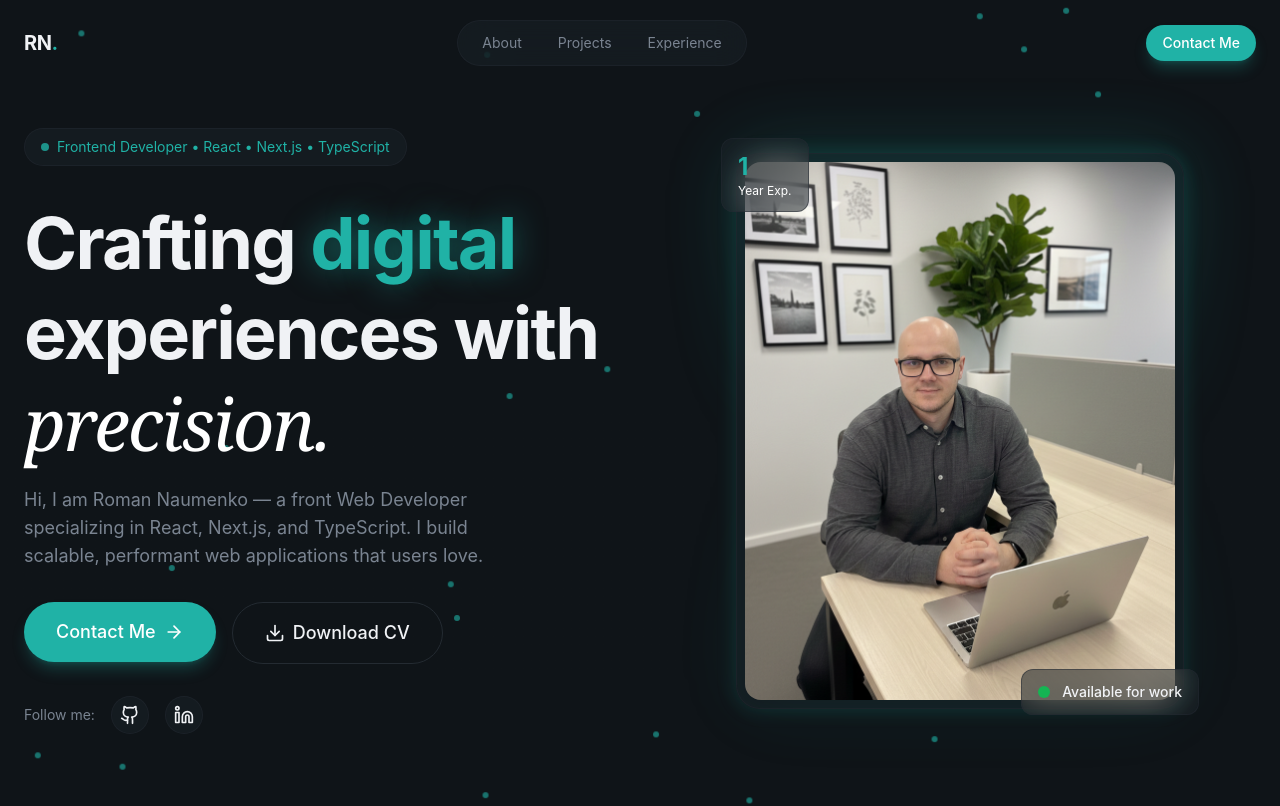
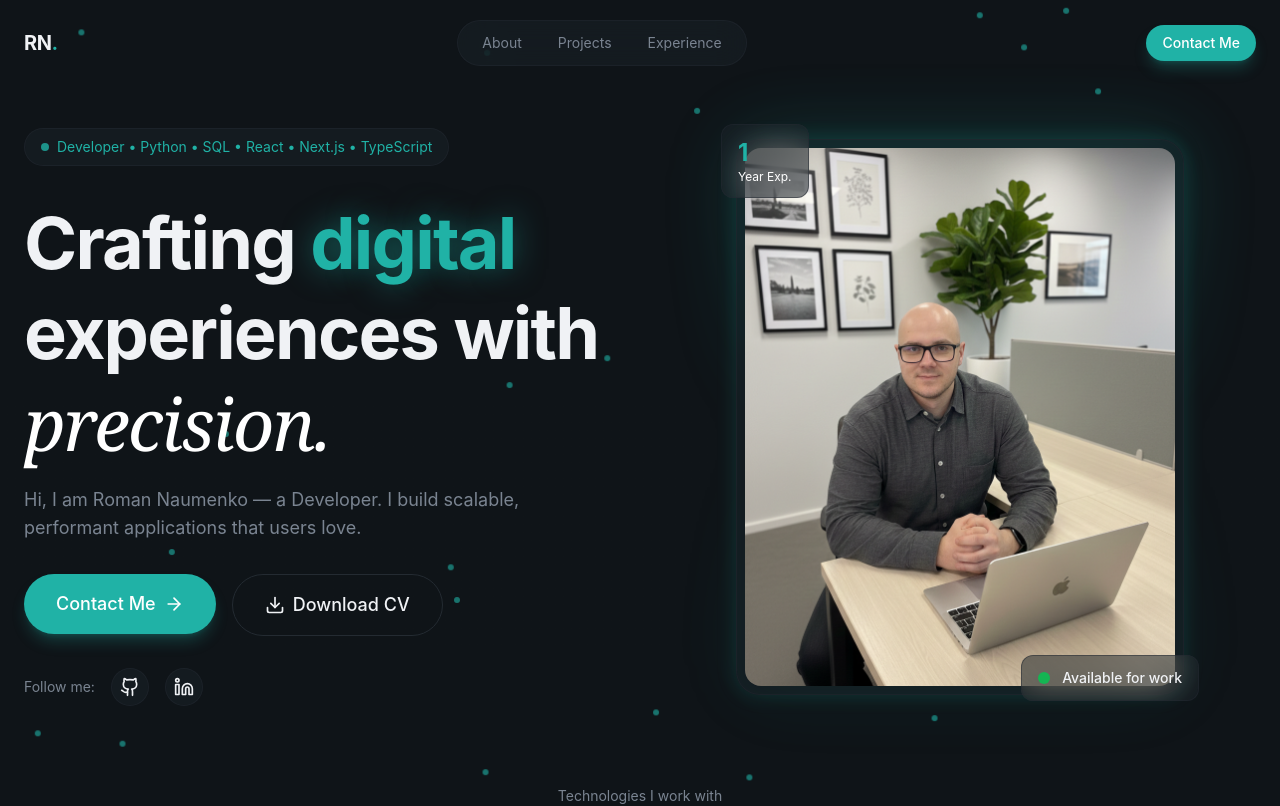
Before and after one commit to RNanko/ud, a Next.js app: page /portfolio in a window 1280 px wide. Shown: the top 806 px of the page. Built offline with nearby package versions, Linux system fonts and the light colour scheme.

Commit message:
profile update 5

```diff
--- a/app/components/portfolio-sections/Hero.jsx
+++ b/app/components/portfolio-sections/Hero.jsx
@@ -71,7 +71,7 @@ export default function Hero() {
             <div className="animate-fade-in">
               <span className="inline-flex items-center gap-2 px-4 py-2 rounded-full glass text-sm text-primary">
                 <span className="w-2 h-2 bg-primary rounded-full animate-pulse" />
-                Frontend Developer • React • Next.js • TypeScript
+                Developer • Python • SQL • React • Next.js • TypeScript
               </span>
             </div>
 
@@ -87,8 +87,7 @@ export default function Hero() {
                 </span>
               </h1>
               <p className="text-lg text-muted-foreground max-w-lg animate-fade-in animation-delay-200">
-                Hi, I am Roman Naumenko — a front Web Developer specializing in
-                React, Next.js, and TypeScript. I build scalable, performant web
+                Hi, I am Roman Naumenko — a Developer. I build scalable, performant
                 applications that users love.
               </p>
             </div>
```
